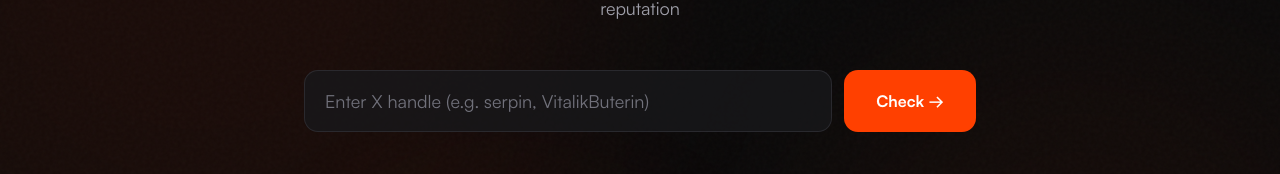
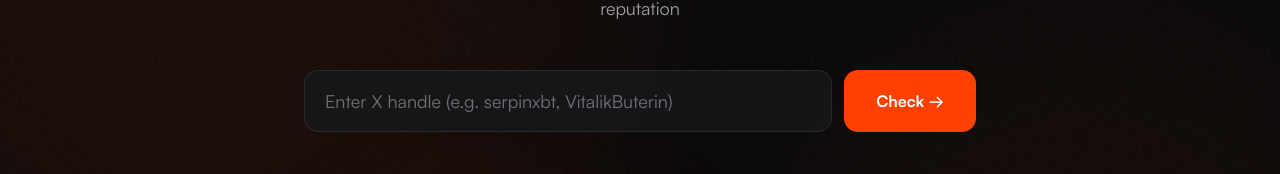
Before and after one commit to kluless13/ethos-vibeathon, a Next.js app in the folder ui/: page / in a window 1280 px wide. Shown: the part 217-391 px from the top of the page. Built offline with nearby package versions, Linux system fonts and the light colour scheme.

Commit message:
Fix placeholder handles: serpinxbt, VitalikButerin

```diff
--- a/ui/src/app/miniapp/page.tsx
+++ b/ui/src/app/miniapp/page.tsx
@@ -208,7 +208,7 @@ export default function MiniApp() {
           <div className="flex-1 relative">
             <input
               type="text"
-              placeholder="Enter X handle (e.g. serpin, VitalikButerin)"
+              placeholder="Enter X handle (e.g. serpinxbt, VitalikButerin)"
               value={username}
               onChange={(e) => {
                 setUsername(e.target.value);
--- a/ui/src/app/page.tsx
+++ b/ui/src/app/page.tsx
@@ -766,7 +766,7 @@ export default function Home() {
                 <div className="flex-1 relative">
                   <input
                     type="text"
-                    placeholder="Enter X handle (e.g. serpin, VitalikButerin)"
+                    placeholder="Enter X handle (e.g. serpinxbt, VitalikButerin)"
                     value={searchQuery}
                     onChange={(e) => {
                       setSearchQuery(e.target.value);
```
